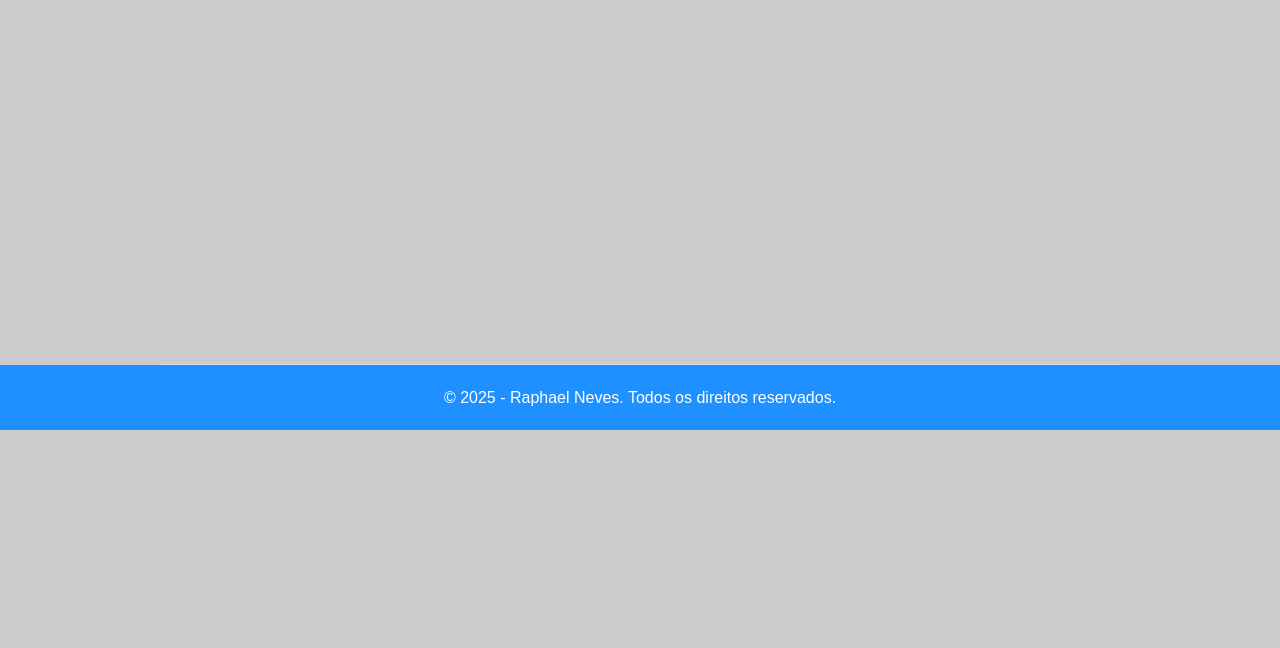
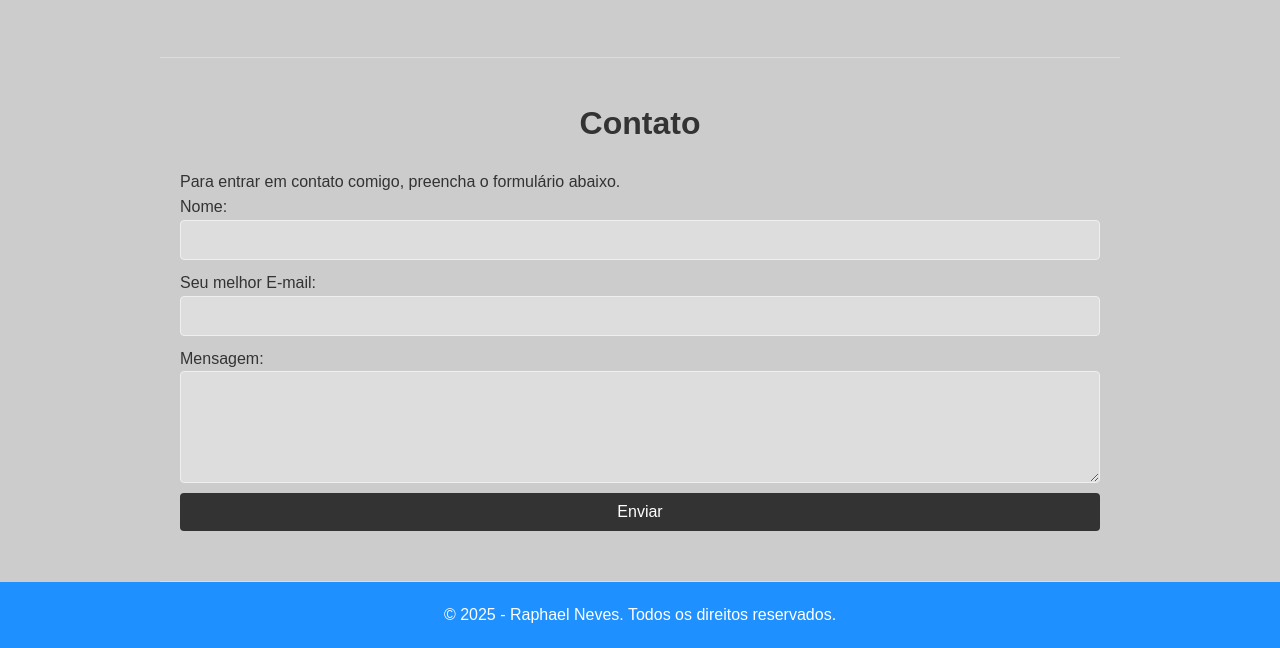
Before and after one commit to newesraphael/newesraphael.github.io, a plain HTML site: page index.html in a window 1280 px wide. Shown: the part 1772-2420 px from the top of the page. Before the commit the page ends 2202 px from the top, so only its background shows below. Drawn offline with Linux system fonts and the light colour scheme.

Commit message:
2 arquivo

```diff
--- a/css/style.css
+++ b/css/style.css
@@ -60,6 +60,35 @@ section h2 {
     font-size: 2rem;
 }
 
+/* Estilos para o formulário de contato */
+form {
+    display: flex;
+    flex-direction: column;
+}
+
+form input, form textarea, form button {
+    padding: 10px;
+    margin-bottom: 10px;
+    border: 1px solid #efefef;
+    border-radius: 4px;
+    font-size: 1rem;
+}
+
+form button {
+    background-color: #333;
+    color: white;
+    border: none;
+    cursor: pointer;
+}
+
+form button:hover {
+    background-color: #555;
+}
+
+.campo-customizado {
+    background-color: #dddddd;
+}
+
 /* Estilo do Rodapé */
 footer {
     text-align: center;
@@ -101,11 +130,6 @@ header nav ul li a.active {
     visibility: visible;
 }
 
-#portfolio {
-    /* Força a seção a ter, no mínimo, 80% da altura da tela do dispositivo. para permiter o destaque no header*/
-    min-height: 80vh;
-}
-
 /* Estilos específicos para a seção 'Portfolio' */
 #portfolio .projeto {
     background-color: #afafaf;
--- a/index.html
+++ b/index.html
@@ -4,7 +4,7 @@
     <meta charset="UTF-8">
     <meta name="viewport" content="width=device-width, initial-scale=1.0">
     <link rel="stylesheet" href="css/style.css">
-    <title> - Portfólio Pessoal</title>
+    <title>Raphael Neves - Portfólio Pessoal</title>
 </head>
 <body>
     <header>
@@ -13,6 +13,7 @@
                 <li><a href="#sobre-mim">Sobre Mim</a></li>
                 <li><a href="#formacao">Formação</a></li>
                 <li><a href="#portfolio">Portfólio</a></li>
+                <li><a href="#contato">Contato</a></li>
             </ul>
         </nav>
     </header>
@@ -63,8 +64,25 @@
             <div class="projeto">
                 <h3>Portfólio Pessoal</h3>
                 <p>Atividade proposta na matéria de Desenvolvimento WEB, na formação Analise e Desenvolvimento de Sistemas na UNINTER.</p>
-                <a href="https://github.com/Rapha/Rapha.github.io" target="_blank"><img src="img/github.png" width="30" height="30"> Acesse aqui</a>
+                <a href="https://github.com/newesraphael/RaphaelNeves" target="_blank"><img src="img/github.png" width="30" height="30">  Acesse aqui</a>
             </div>
+        </section>
+
+        <section id="contato">
+            <h2>Contato</h2>
+            <p>Para entrar em contato comigo, preencha o formulário abaixo.</p>
+            <form action="#" method="post">
+                <label for="nome">Nome:</label>
+                <input type="text" id="nome" name="nome" class="campo-customizado" required>
+
+                <label for="email">Seu melhor E-mail:</label>
+                <input type="email" id="email" name="email" class="campo-customizado" required>
+
+                <label for="mensagem">Mensagem:</label>
+                <textarea id="mensagem" name="mensagem" rows="5" class="campo-customizado" required></textarea>
+
+                <button type="submit">Enviar</button>
+            </form>
         </section>
 
     </main>
--- a/js/scripts.js
+++ b/js/scripts.js
@@ -26,6 +26,24 @@ document.addEventListener('DOMContentLoaded', () => {
             }
         });
     };
+
+    // --- VALIDAÇÃO SIMPLES DO FORMULÁRIO ---
+    const contactForm = document.querySelector('#contato form');
+    contactForm.addEventListener('submit', (event) => {
+        // Pega os valores dos campos do formulário
+        const nome = document.querySelector('#nome').value;
+        const email = document.querySelector('#email').value;
+        const mensagem = document.querySelector('#mensagem').value;
+
+        // Verifica se algum campo está vazio
+        if (nome === '' || email === '' || mensagem === '') {
+            // Previne o envio do formulário
+            event.preventDefault();
+            // Exibe um alerta simples para o usuário
+            alert('Por favor, preencha todos os campos do formulário.');
+        }
+    });
+
 
     // --- BOTÃO "VOLTAR AO TOPO" ---
     const backToTopButton = document.querySelector('#voltar-ao-topo');
```
Also changed, not shown: 1 other file.
